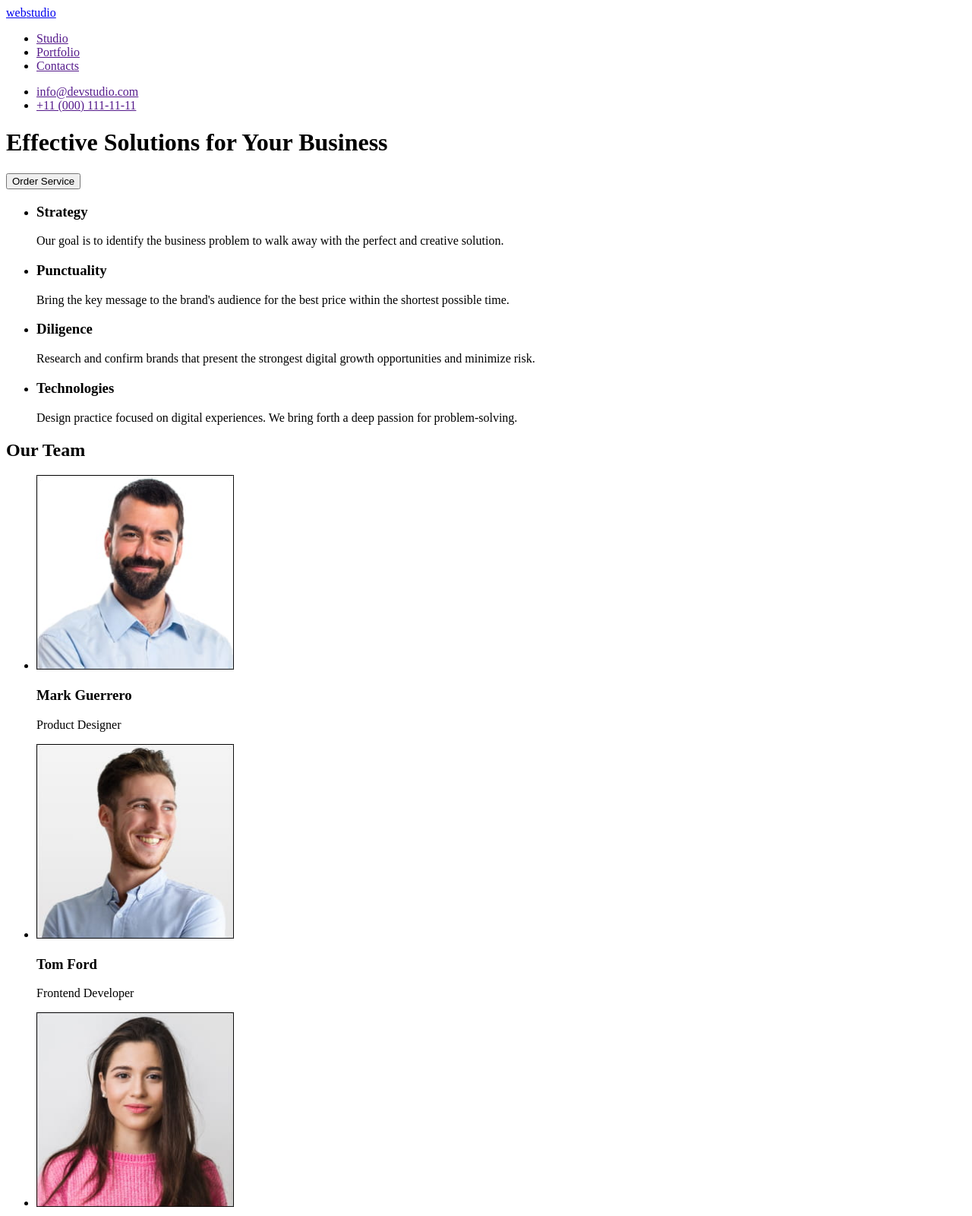
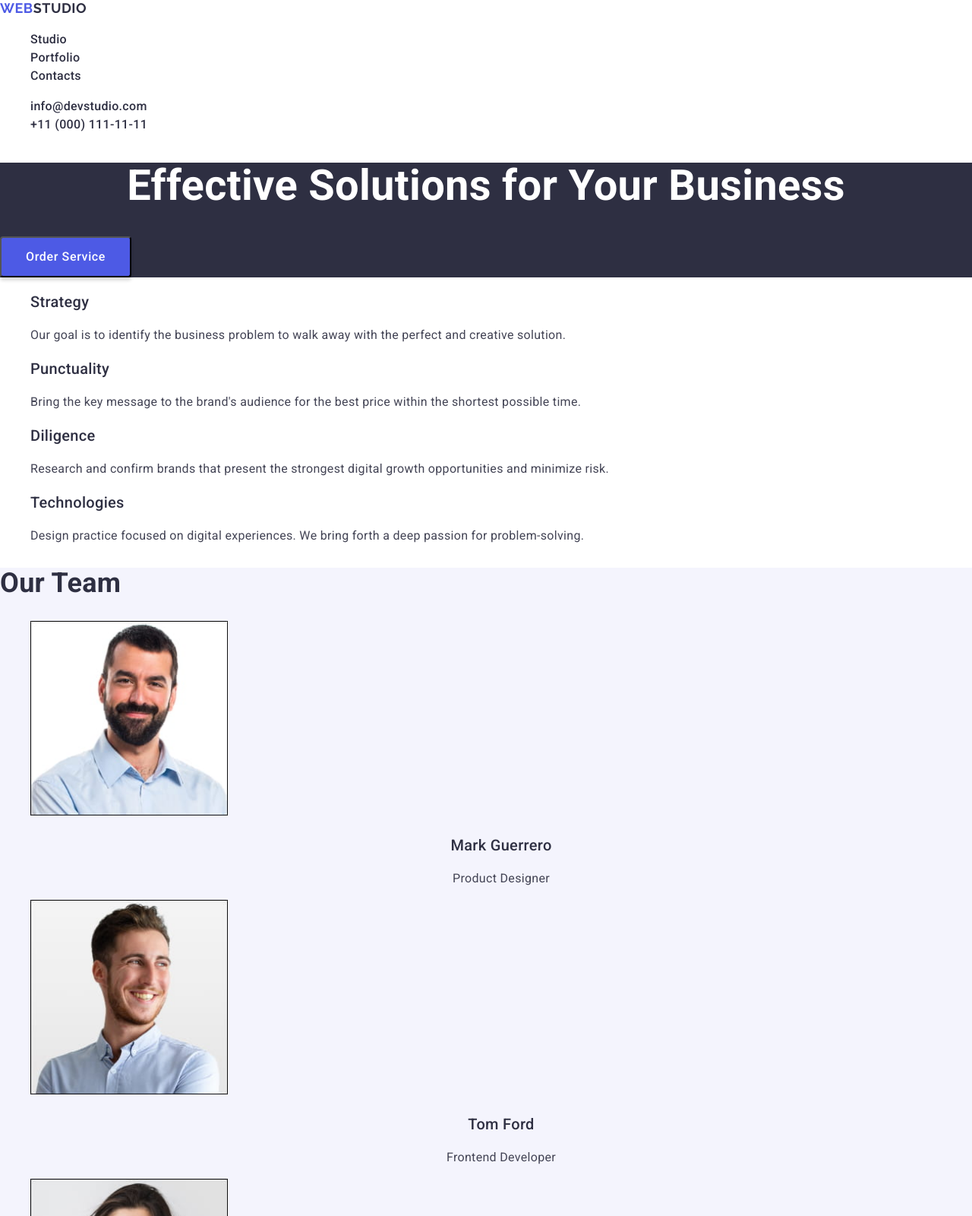
Before and after one commit to olp7486/goit-markup-hw-02, a plain HTML site: page index.html in a window 1280 px wide. Shown: the top 1600 px of the page at 76% size. Drawn offline with nearby package versions, Linux system fonts and the light colour scheme.

Commit message:
homework #2 completed

```diff
--- a/css/styles.css
+++ b/css/styles.css
@@ -0,0 +1,136 @@
+body {
+  font-family: 'Roboto', sans-serif;
+  line-height: 1.5;
+  letter-spacing: 0.02em;
+  color: #434455;
+}
+
+a {
+  text-decoration: none;
+}
+
+ul {
+  list-style: none;
+}
+
+.section-heading {
+  font-weight: 700;
+  font-size: 36px;
+  color: #2e2f42;
+  line-height: 1.11111;
+}
+
+.item-heading {
+  font-weight: 500;
+  font-size: 20px;
+  color: #2e2f42;
+  line-height: 1.2;
+}
+
+.logo {
+  font-family: 'Raleway', sans-serif;
+  font-weight: 700;
+  font-size: 18px;
+  line-height: 1.16667;
+  letter-spacing: 0.03em;
+  text-transform: uppercase;
+  color: #2e2f42;
+}
+
+.logo span {
+  color: #4d5ae5;
+}
+
+/* Header */
+
+.nav-link {
+  font-weight: 500;
+  color: #2e2f42;
+}
+
+.nav-link:hover,
+.nav-link:focus {
+  color: #404bbf;
+}
+
+.contacts-link {
+  font-weight: 500;
+  color: #2e2f42;
+}
+
+.contacts-link:hover,
+.contacts-link:focus {
+  color: #404bbf;
+}
+
+/* Main */
+
+/* Hero section */
+
+.hero {
+  background: #2e2f42;
+}
+
+.hero-text {
+  font-weight: 700;
+  font-size: 56px;
+  line-height: 1.07143;
+  text-align: center;
+  color: #fff;
+}
+
+.hero-btn {
+  padding: 16px 32px;
+  font-weight: 500;
+  letter-spacing: 0.04em;
+  color: #fff;
+  background: #4d5ae5;
+  border-radius: 4px;
+  box-shadow: 0 4px 4px 0 rgba(0, 0, 0, 0.15);
+  cursor: pointer;
+}
+
+.hero-btn:hover,
+.hero-btn:focus {
+  box-shadow: 0 2px 1px 0 rgba(46, 47, 66, 0.08),
+    0 1px 1px 0 rgba(46, 47, 66, 0.16), 0 1px 6px 0 rgba(46, 47, 66, 0.08);
+}
+
+.hero-btn:active {
+  box-shadow: 0 4px 4px 0 rgba(0, 0, 0, 0.15);
+  background: #404bbf;
+}
+
+/* Team section */
+
+.team {
+  background: #f4f4fd;
+}
+
+.team .item-heading {
+  text-align: center;
+}
+
+.team p {
+  text-align: center;
+}
+
+/* Portfolio section */
+
+.portfolio a p {
+  color: #434455;
+}
+
+/* Footer */
+
+.footer {
+  background: #2e2f42;
+}
+
+.footer .logo {
+  color: #f4f4fd;
+}
+
+.footer-text {
+  color: #f4f4fd;
+}
--- a/index.html
+++ b/index.html
@@ -5,6 +5,13 @@
   <meta charset="UTF-8">
   <meta name="viewport" content="width=device-width, initial-scale=1.0">
   <title>Homework#2</title>
+  <link rel="preconnect" href="https://fonts.googleapis.com">
+  <link rel="preconnect" href="https://fonts.gstatic.com" crossorigin>
+  <link href="https://fonts.googleapis.com/css2?family=Raleway:wght@700&family=Roboto:wght@400;500;700&display=swap"
+    rel="stylesheet">
+  <link rel="stylesheet" href="https://cdnjs.cloudflare.com/ajax/libs/modern-normalize/3.0.1/modern-normalize.min.css"
+    integrity="sha512-q6WgHqiHlKyOqslT/lgBgodhd03Wp4BEqKeW6nNtlOY4quzyG3VoQKFrieaCeSnuVseNKRGpGeDU3qPmabCANg=="
+    crossorigin="anonymous" referrerpolicy="no-referrer" />
   <link rel="stylesheet" href="./css/styles.css">
 </head>
 
@@ -12,120 +19,121 @@
   <!-- Header -->
   <header>
     <div>
-      <a href="./index.html"><span>web</span>studio</a>
-      <nav>
-        <ul>
-          <li><a href="">Studio</a></li>
-          <li><a href="">Portfolio</a></li>
-          <li><a href="">Contacts</a></li>
+      <a class="logo" href="./index.html"><span>web</span>studio</a>
+      <nav class="nav">
+        <ul class="nav-list">
+          <li><a class="nav-link" href="#">Studio</a></li>
+          <li><a class="nav-link" href="#">Portfolio</a></li>
+          <li><a class="nav-link" href="#">Contacts</a></li>
         </ul>
       </nav>
     </div>
-    <div>
-      <ul>
-        <li><a href="">info@devstudio.com</a></li>
-        <li><a href="">+11 (000) 111-11-11</a></li>
+    <div class="contacts">
+      <ul class="contacts-list">
+        <li><a class="contacts-link" href="#">info@devstudio.com</a></li>
+        <li><a class="contacts-link" href="#">+11 (000) 111-11-11</a></li>
       </ul>
     </div>
   </header>
+  <!-- Main -->
   <main>
     <!-- Hero section -->
-    <div>
-      <h1>Effective Solutions
+    <div class="hero">
+      <h1 class="hero-text">Effective Solutions
         for Your Business</h1>
-      <button type="button">Order Service</button>
+      <button class="hero-btn" type="button">Order Service</button>
     </div>
     <!-- Feature section -->
     <section>
       <ul>
         <li>
-          <h3>Strategy</h3>
+          <h3 class="item-heading">Strategy</h3>
           <p>Our goal is to identify the business
             problem to walk away with the perfect and creative solution.</p>
         </li>
         <li>
-          <h3>Punctuality</h3>
+          <h3 class="item-heading">Punctuality</h3>
           <p>Bring the key message to the brand's audience for the best price within the shortest possible time.</p>
         </li>
         <li>
-          <h3>Diligence</h3>
+          <h3 class="item-heading">Diligence</h3>
           <p>Research and confirm brands that present the strongest digital growth opportunities and minimize risk.</p>
         </li>
         <li>
-          <h3>Technologies</h3>
+          <h3 class="item-heading">Technologies</h3>
           <p>Design practice focused on digital experiences. We bring forth a deep passion for problem-solving.</p>
         </li>
       </ul>
     </section>
     <!-- Team section -->
-    <section>
-      <h2>Our Team</h2>
+    <section class="team">
+      <h2 class="section-heading">Our Team</h2>
       <ul>
         <li>
           <img src="./images/team/team_photo_1.jpg" alt="photo of a team member" width="260">
-          <h3>Mark Guerrero</h3>
+          <h3 class="item-heading">Mark Guerrero</h3>
           <p>Product Designer</p>
         </li>
         <li>
           <img src="./images/team/team_photo_2.jpg" alt="photo of a team member" width="260">
-          <h3>Tom Ford</h3>
+          <h3 class="item-heading">Tom Ford</h3>
           <p>Frontend Developer</p>
         </li>
         <li>
           <img src=" ./images/team/team_photo_3.jpg" alt="photo of a team member" width="260">
-          <h3>Camila Garcia</h3>
+          <h3 class="item-heading">Camila Garcia</h3>
           <p>Marketing</p>
         </li>
         <li>
           <img src=" ./images/team/team_photo_4.jpg" alt="photo of a team member" width="260">
-          <h3>Daniel Wilson</h3>
+          <h3 class="item-heading">Daniel Wilson</h3>
           <p>UI Designer</p>
         </li>
       </ul>
     </section>
     <!-- Portfolio section -->
-    <section>
-      <h2>Our Portfolio</h2>
+    <section class="portfolio">
+      <h2 class="section-heading">Our Portfolio</h2>
       <ul>
         <li>
           <a href="#">
-            <img src="./images/portfolio/img1.jpg" alt="Project image">
-            <h2>Banking App</h2>
+            <img src="./images/portfolio/img1.jpg" alt="Project image" width="360">
+            <h3 class="item-heading">Banking App</h3>
             <p>App</p>
           </a>
         </li>
         <li>
           <a href="#">
-            <img src="./images/portfolio/img2.jpg" alt="Project image">
-            <h2>Cashless PaymentMarketing</h2>
+            <img src="./images/portfolio/img2.jpg" alt="Project image" width="360">
+            <h3 class="item-heading">Cashless PaymentMarketing</h3>
             <p>Marketing</p>
           </a>
         </li>
         <li>
           <a href="#">
-            <img src="./images/portfolio/img3.jpg" alt="Project image">
-            <h2>Meditation</h2>
+            <img src="./images/portfolio/img3.jpg" alt="Project image" width="360">
+            <h3 class="item-heading">Meditation</h3>
             <p>App</p>
           </a>
         </li>
         <li>
           <a href="#">
-            <img src="./images/portfolio/img4.jpg" alt="">
-            <h2>Taxi Service</h2>
+            <img src="./images/portfolio/img4.jpg" alt="Project image" width="360">
+            <h3 class="item-heading">Taxi Service</h3>
             <p>Marketing</p>
           </a>
         </li>
         <li>
           <a href="#">
-            <img src="./images/portfolio/img5.jpg" alt="Project image">
-            <h2>Screen Illustrations</h2>
+            <img src="./images/portfolio/img5.jpg" alt="Project image" width="360">
+            <h3 class="item-heading">Screen Illustrations</h3>
             <p>Design</p>
           </a>
         </li>
         <li>
           <a href="#">
-            <img src="./images/portfolio/img6.jpg" alt="Project image">
-            <h2>Online Courses</h2>
+            <img src="./images/portfolio/img6.jpg" alt="Project image" width="360">
+            <h3 class="item-heading">Online Courses</h3>
             <p>Marketing</p>
           </a>
         </li>
@@ -133,9 +141,10 @@
     </section>
   </main>
   <!-- Footer -->
-  <footer>
-    <a href=" ./index.html"><span>web</span>studio</a>
-    <p>Increase the flow of customers and sales for your business with digital marketing & growth solutions.</p>
+  <footer class="footer">
+    <a class="logo" href=" ./index.html"><span>web</span>studio</a>
+    <p class="footer-text">Increase the flow of customers and sales for your business with digital marketing & growth
+      solutions.</p>
   </footer>
 </body>
 
```
